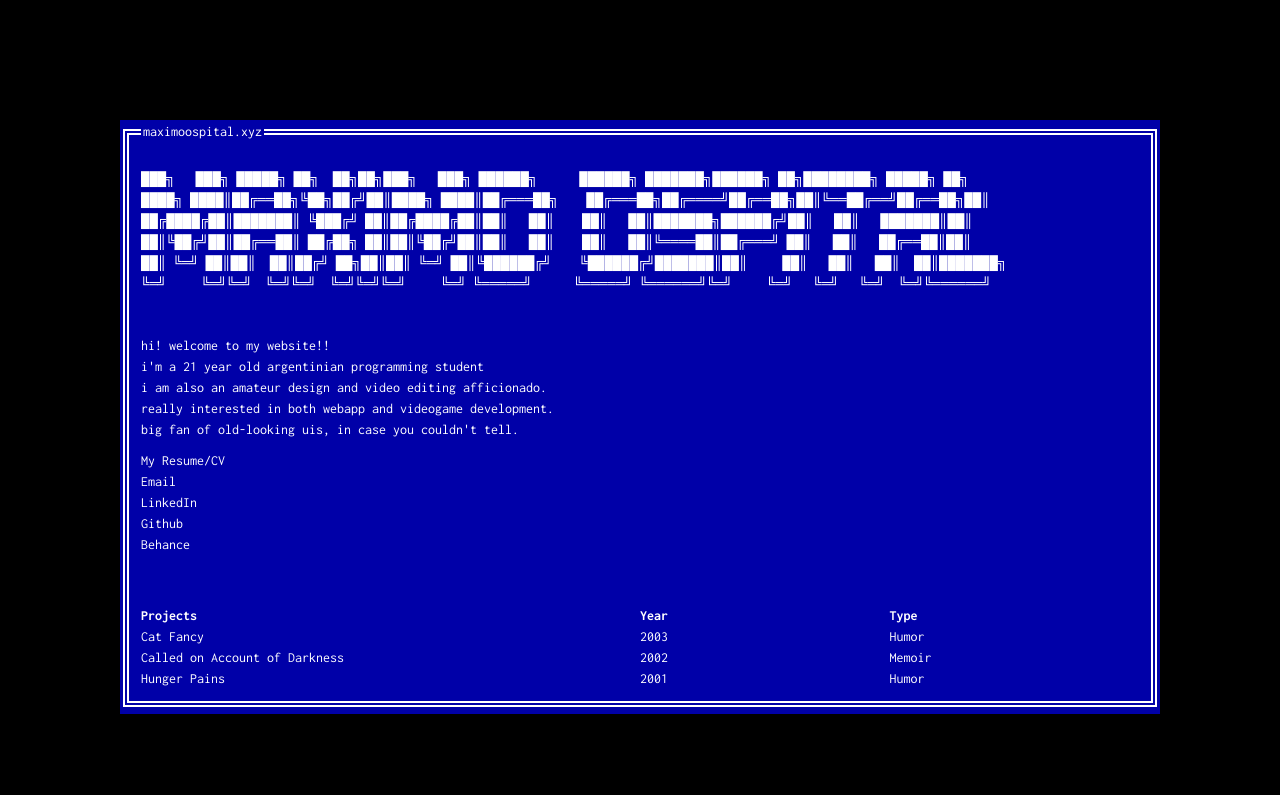
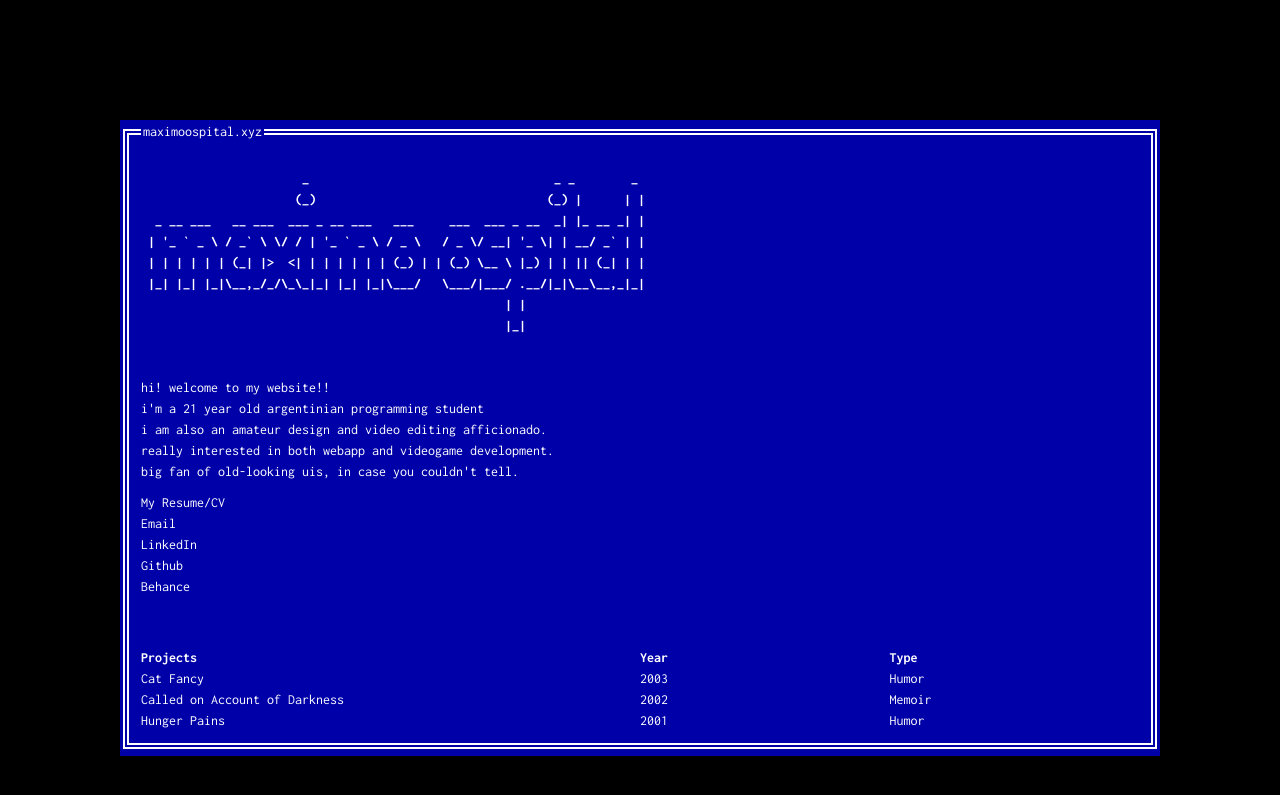
Before and after one commit to maximoospital/maximoospital.github.io, a Jekyll site: the page built from index.html, in a window 1280 px wide. Shown: the top 795 px of the page. Built offline with Jekyll 4.4.1, drawn with Linux system fonts in a browser that asks for light colours.

Commit message:
update ui

```diff
--- a/_includes/header.html
+++ b/_includes/header.html
@@ -2,12 +2,14 @@
   <div class="bio__header">
   	<a href="{{ site.url }}{{ "/" | relative_url }}">
 	  <pre>
-███╗   ███╗ █████╗ ██╗  ██╗██╗███╗   ███╗ ██████╗      ██████╗ ███████╗██████╗ ██╗████████╗ █████╗ ██╗
-████╗ ████║██╔══██╗╚██╗██╔╝██║████╗ ████║██╔═══██╗    ██╔═══██╗██╔════╝██╔══██╗██║╚══██╔══╝██╔══██╗██║
-██╔████╔██║███████║ ╚███╔╝ ██║██╔████╔██║██║   ██║    ██║   ██║███████╗██████╔╝██║   ██║   ███████║██║
-██║╚██╔╝██║██╔══██║ ██╔██╗ ██║██║╚██╔╝██║██║   ██║    ██║   ██║╚════██║██╔═══╝ ██║   ██║   ██╔══██║██║
-██║ ╚═╝ ██║██║  ██║██╔╝ ██╗██║██║ ╚═╝ ██║╚██████╔╝    ╚██████╔╝███████║██║     ██║   ██║   ██║  ██║███████╗
-╚═╝     ╚═╝╚═╝  ╚═╝╚═╝  ╚═╝╚═╝╚═╝     ╚═╝ ╚═════╝      ╚═════╝ ╚══════╝╚═╝     ╚═╝   ╚═╝   ╚═╝  ╚═╝╚══════╝
+                       _                                   _ _        _
+                      (_)                                 (_) |      | |
+  _ __ ___   __ ___  ___ _ __ ___   ___     ___  ___ _ __  _| |_ __ _| |
+ | '_ ` _ \ / _` \ \/ / | '_ ` _ \ / _ \   / _ \/ __| '_ \| | __/ _` | |
+ | | | | | | (_| |>  <| | | | | | | (_) | | (_) \__ \ |_) | | || (_| | |
+ |_| |_| |_|\__,_/_/\_\_|_| |_| |_|\___/   \___/|___/ .__/|_|\__\__,_|_|
+                                                    | |
+                                                    |_|
     </pre>
 	</a>
   </div>
```
